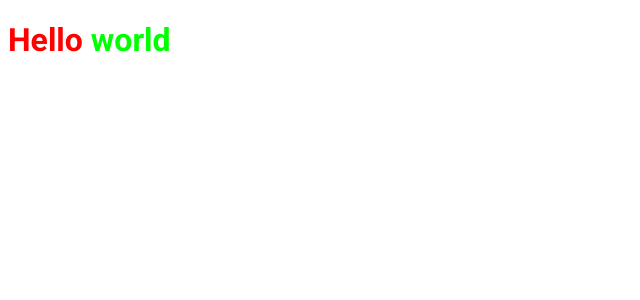
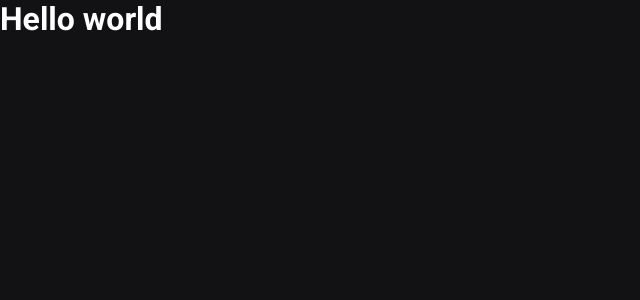
Before and after one commit to EduardoBravoP/ignews, a Next.js app: page / in a window 1280 px wide. Shown: the top 300 px of the page, without its empty margins (0-640 px from the left). Built offline with nearby package versions, Linux system fonts and the light colour scheme.

Commit message:
add global styles

```diff
--- a/src/pages/_app.tsx
+++ b/src/pages/_app.tsx
@@ -1,4 +1,6 @@
 import { AppProps } from 'next/app'
+
+import '../styles/global.scss';
 
 function MyApp({
   Component,
--- a/src/pages/index.tsx
+++ b/src/pages/index.tsx
@@ -1,5 +1,4 @@
 import Head from 'next/head'
-import styles from '../styles/home.module.scss'
 
 export default function Home() {
   return (
@@ -8,7 +7,7 @@
         <title>Início | ig.news</title>
       </Head>
 
-      <h1 className={styles.title}>
+      <h1>
         Hello <span>world</span>
       </h1>
     </>
--- /dev/null
+++ b/src/styles/global.scss
@@ -0,0 +1,46 @@
+* {
+  margin: 0;
+  padding: 0;
+  box-sizing: border-box;
+}
+
+:root {
+  --white: #fff;
+
+  --gray-100: #e1e1e6;
+  --gray-300: #a8a8b3;
+  --gray-900: #121214;
+
+  --cyan-500: #61dafb;
+  --yellow-500: #eba417;
+}
+
+@media(max-width: 1080px) {
+  html {
+    font-size: 93.75%;
+  }
+}
+
+@media(max-width: 720px) {
+  html {
+    font-size: 87.5%;
+  }
+}
+
+body {
+  background-color: var(--gray-900);
+  color: var(--white);
+}
+
+body, input, textarea, select, button {
+  font: 400 1rem 'Roboto', sans-serif;
+}
+
+button {
+  cursor: pointer;
+}
+
+a {
+  color: inherit;
+  text-decoration: none;
+}
--- a/src/styles/home.module.scss
+++ /dev/null
@@ -1,8 +0,0 @@
-.title {
-  color: #f00;
-  font-family: Roboto;
-
-  span {
-    color: #0f0;
-  }
-}
```
